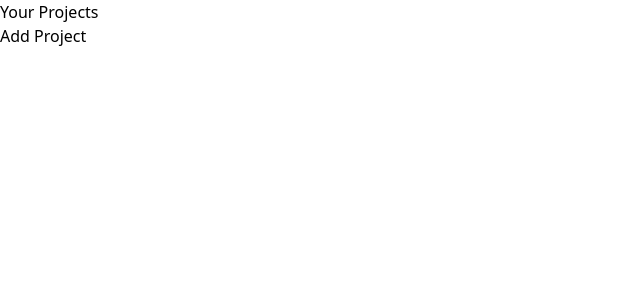
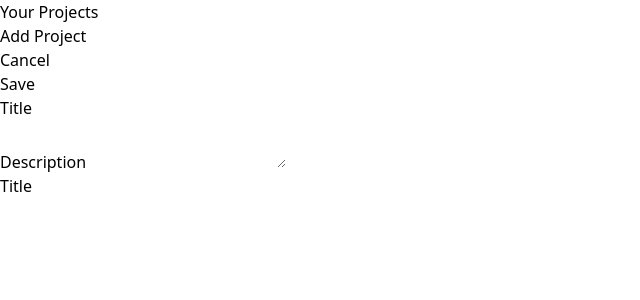
Before and after one commit to DimitriCher/Project-Management-App, a React (Vite) app: page / in a window 1280 px wide. Shown: the top 300 px of the page, without its empty margins (0-640 px from the left). Built offline with nearby package versions, Linux system fonts and the light colour scheme.

Commit message:
added ProjectsSidebar & NewProject to the App

```diff
--- a/src/App.jsx
+++ b/src/App.jsx
@@ -1,9 +1,11 @@
+import NewProject from "./components/NewProject";
 import ProjectsSidebar from "./components/ProjectsSidebar";
 
 function App() {
   return (
-    <main className="h-screen my-8">
+    <main className="h-screen my-8 flex gap-8">
       <ProjectsSidebar />
+      <NewProject />
     </main>
   );
 }
```
